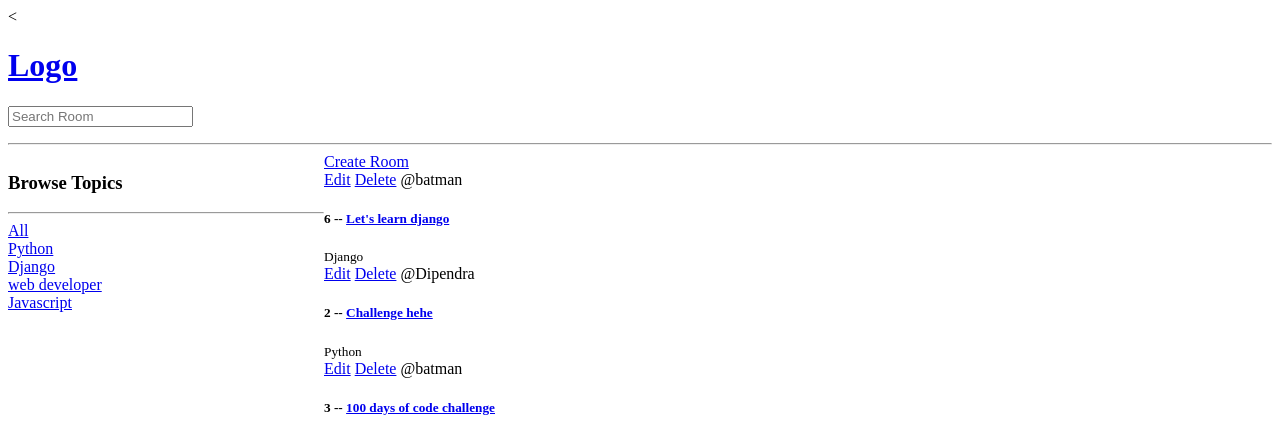
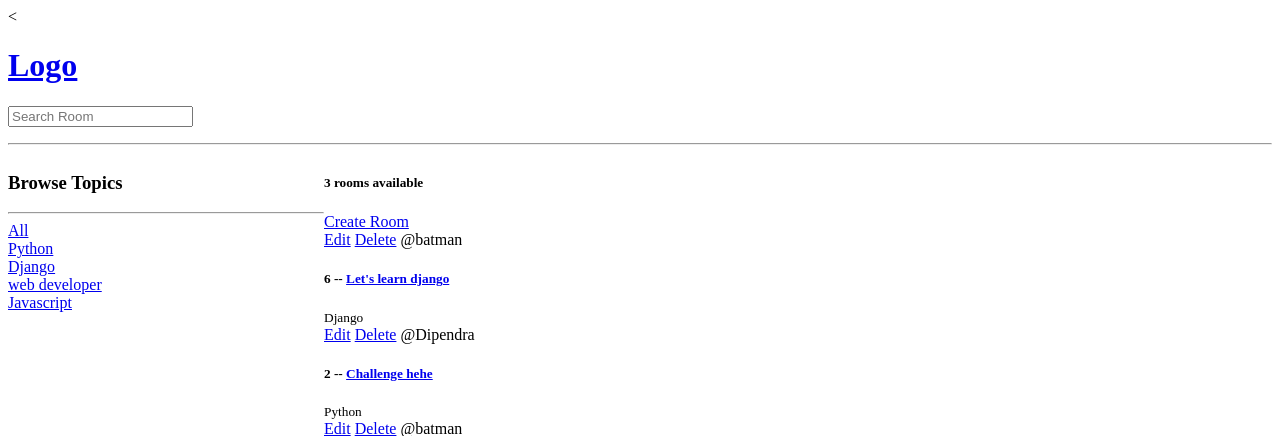
Before and after one commit to 27-Batman/StudyBud, a Django app: page / in a window 1280 px wide. Shown: the top 436 px of the page. Run offline with Django 5.2, Linux system fonts and the light colour scheme; data comes from the database, SQL or seed files in the repository.

Commit message:
room count

```diff
--- a/base/templates/base/home.html
+++ b/base/templates/base/home.html
@@ -24,6 +24,7 @@
     {% endfor %}
   </div>
   <div>
+    <h5>{{room_count}} rooms available</h5>
     <a href="{% url 'create-room' %}">Create Room</a>
     <div>
       {% for room in rooms %}
--- a/base/views.py
+++ b/base/views.py
@@ -12,8 +12,9 @@ def home(request):
         Q(description__icontains=q)
         )
     topics = Topic.objects.all()
+    rooms_count = rooms.count()
 
-    context={'rooms':rooms, 'topics':topics}
+    context={'rooms':rooms, 'topics':topics, 'room_count':rooms_count}
     return render(request, 'base/home.html', context)
 
 def room(request, pk):
```
